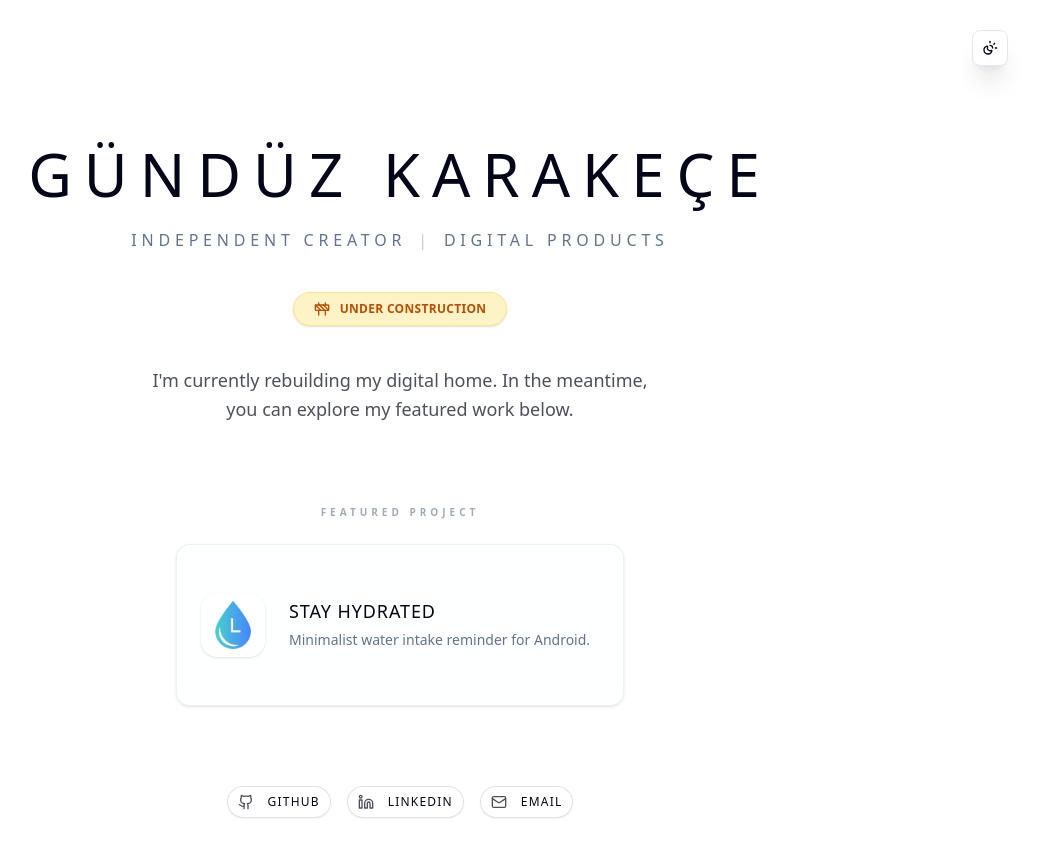
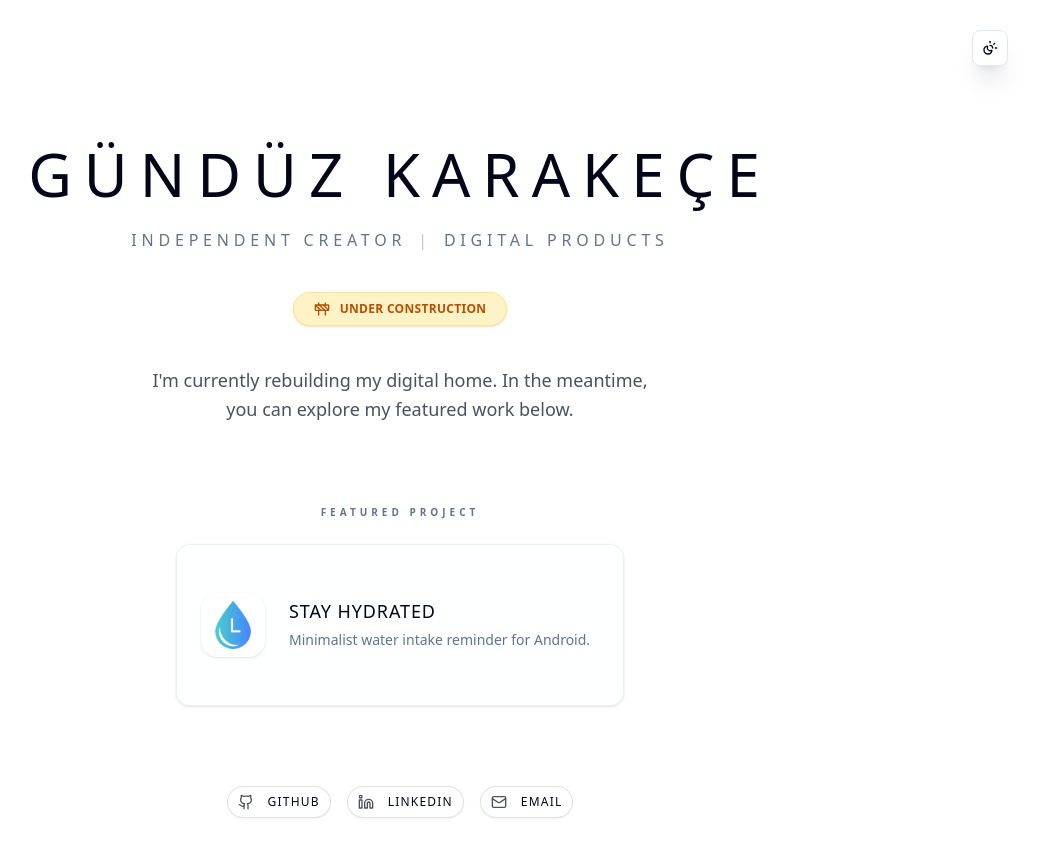
Before and after one commit to gndzkrkc/gndzkrkc.com, a Next.js app: page /en in a window 1280 px wide. Shown: the top 856 px of the page, without its empty margins (240-1279 px from the left). Built offline with nearby package versions, Linux system fonts and the light colour scheme.

Commit message:
fix(a11y): Improve contrast on featured projects heading

```diff
--- a/src/app/[locale]/page.tsx
+++ b/src/app/[locale]/page.tsx
@@ -59,7 +59,7 @@ export default function HomePage() {
       {/* 2. FEATURED PROJECTS */}
       <section className="w-full max-w-md animate-in fade-in slide-in-from-bottom-4 duration-700">
         <div className="flex items-center justify-center mb-6">
-          <h3 className="text-[10px] font-bold text-muted-foreground/60 uppercase tracking-[0.4em]">
+          <h3 className="text-[10px] font-bold text-muted-foreground uppercase tracking-[0.4em]">
             {t('featured.title')}
           </h3>
         </div>
```
